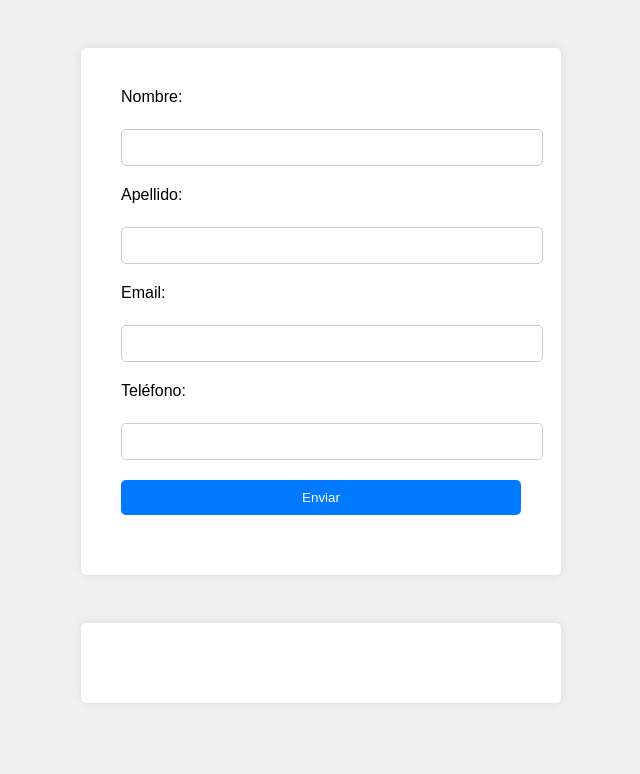
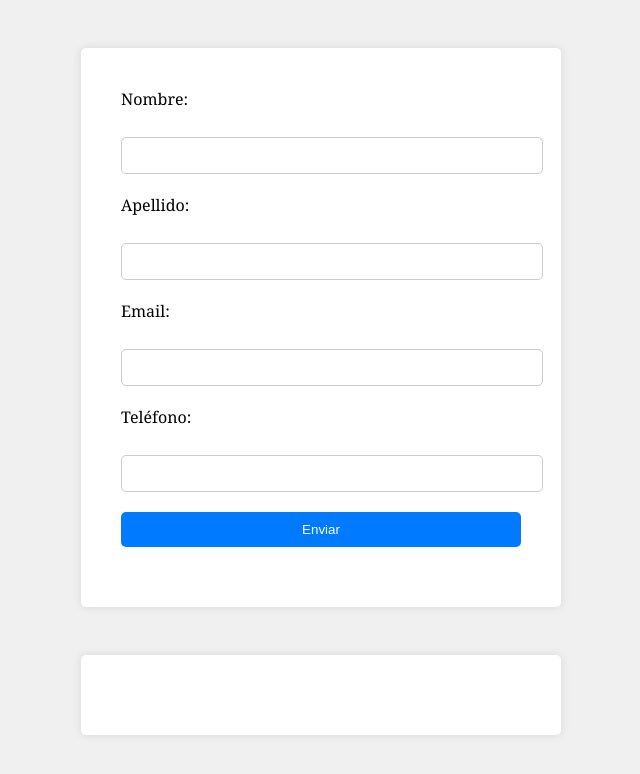
Before and after one commit to JustKillu/crud, a plain HTML site: page index.html in a window 1280 px wide. Shown: the whole page, without its empty margins (319-959 px from the left). Drawn offline with Linux system fonts and the light colour scheme.

Commit message:
Se cambio la fuente y valores

```diff
--- a/index.css
+++ b/index.css
@@ -1,5 +1,5 @@
 body {
-    font-family: Arial, sans-serif;
+    font-family: Georgia, sans-serif;
     margin: 0;
     padding: 0;
     background-color: #f0f0f0;
@@ -10,7 +10,7 @@ body {
     max-width: 400px;
     margin: 3rem auto;
     padding: 40px;
-    background-color: #fff;
+    background-color: white;
     border-radius: 5px;
     box-shadow: 0px 0px 10px 0px rgba(0,0,0,0.1);
 }
```
